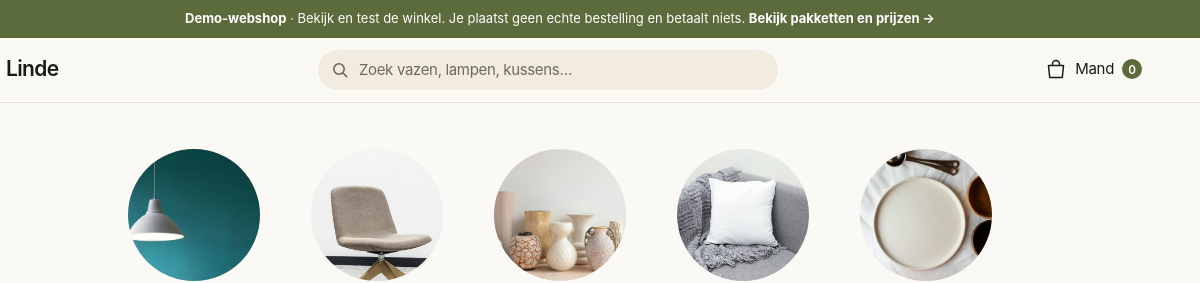
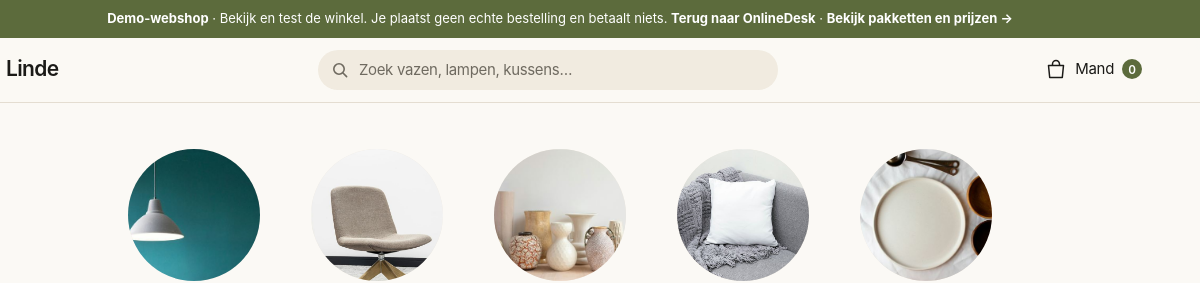
Before and after one commit to umpreneur/linde-wonen, a plain HTML site: page index.html in a window 1280 px wide. Shown: the top 283 px of the page, 80-1280 px from the left. Drawn offline with Linux system fonts and the light colour scheme.

Commit message:
Add direct return link from demo to OnlineDesk homepage

```diff
--- a/index.html
+++ b/index.html
@@ -303,7 +303,7 @@ footer { background: var(--sand); color: var(--muted); font-size: 13px; padding-
 </style>
 </head>
 <body>
-<aside class="demo-banner" aria-label="Demomelding"><strong>Demo-webshop</strong> · Bekijk en test de winkel. Je plaatst geen echte bestelling en betaalt niets. <a href="https://umpreneur.github.io/onlinedesk/pakket.html?id=webshop">Bekijk pakketten en prijzen →</a></aside>
+<aside class="demo-banner" aria-label="Demomelding"><strong>Demo-webshop</strong> · Bekijk en test de winkel. Je plaatst geen echte bestelling en betaalt niets. <a href="https://umpreneur.github.io/onlinedesk/">Terug naar OnlineDesk</a> · <a href="https://umpreneur.github.io/onlinedesk/pakket.html?id=webshop">Bekijk pakketten en prijzen →</a></aside>
 <header class="demo-header">
 <nav class="nav gutter" aria-label="Hoofdmenu">
   <div class="wrap nav-in">
```
